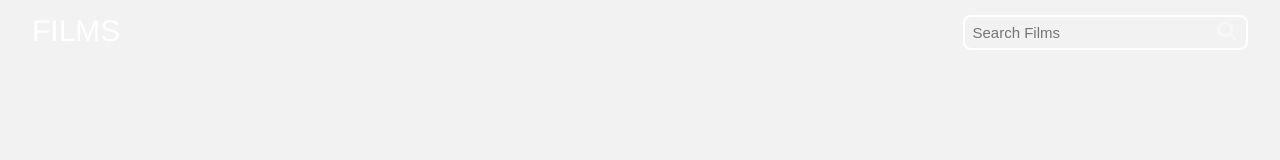
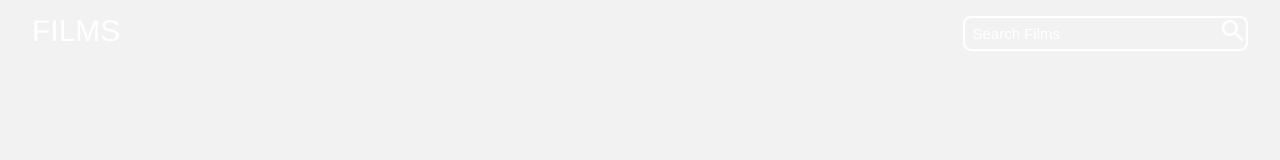
Before and after one commit to ElizaAghasyan/React-_JS_Films, a React (Create React App) app: page / in a window 1280 px wide. Shown: the top 160 px of the page. Built offline with nearby package versions, Linux system fonts and the light colour scheme; a web font is replaced by a local one.

Commit message:
React JS Films App - setting up CI and fixing some style issues

```diff
--- a/package.json
+++ b/package.json
@@ -3,7 +3,10 @@
   "version": "0.1.0",
   "private": true,
   "dependencies": {
-    "@ant-design/icons": "^4.7.0",
+    "@emotion/react": "^11.5.0",
+    "@emotion/styled": "^11.3.0",
+    "@mui/icons-material": "^5.0.5",
+    "@mui/material": "^5.0.6",
     "@reduxjs/toolkit": "^1.6.2",
     "@testing-library/jest-dom": "^5.15.0",
     "@testing-library/react": "^11.2.7",
@@ -12,7 +15,6 @@
     "@types/node": "^12.20.36",
     "@types/react": "^17.0.33",
     "@types/react-dom": "^17.0.10",
-    "antd": "^4.16.13",
     "axios": "^0.24.0",
     "node-sass": "^6.0.1",
     "react": "^17.0.2",
--- a/src/App.module.scss
+++ b/src/App.module.scss
@@ -10,7 +10,6 @@
   url("//db.onlinewebfonts.com/t/0d49fc455f4a8951a42daf952412a713.svg#Helvetica Neue")
   format("svg");
 }
-
 
 *,
 *::before,
--- a/src/App.tsx
+++ b/src/App.tsx
@@ -7,7 +7,7 @@ interface Props {}
 
 const App: React.FC<Props> = () => {
   return (
-    <div className={styles.app}>
+    <div className={styles}>
       <Home />
     </div>
   );
--- a/src/components/header/Header.module.scss
+++ b/src/components/header/Header.module.scss
@@ -1,6 +1,5 @@
 @import 'src/scss/mixin';
 @import 'src/scss/variables';
-
 
 .header_content {
   @include container;
@@ -11,13 +10,13 @@
     font-weight: 100;
     color: $white;
     text-transform: uppercase;
+    font-family: $font-family-bold;
   }
 
   div {
     position: relative;
     right: 0;
-      top: -1.5em;
-
+    top: 0.3em;
 
     input {
       border: 2px solid $white;
@@ -30,15 +29,11 @@
       position: absolute;
       color: $white;
       background: none;
+      z-index: 1;
+
+      &::placeholder {
+        color: $white;
       }
-
-      img {
-        position: absolute;
-        right: 1.2em;
-        top: 0.7em;
-        width: 1.8em
     }
-
   }
-
 }
--- a/src/components/header/Header.tsx
+++ b/src/components/header/Header.tsx
@@ -1,4 +1,4 @@
-import searchIcon from "../../assets/images/search.svg"
+import SearchOutlinedIcon from '@mui/icons-material/SearchOutlined';
 
 const styles = require("./Header.module.scss");
 
@@ -13,7 +13,7 @@ const Header: React.FC = (props) => {
                         placeholder='Search Films'
                         onChange={(e) => e.target.value}
                     />
-                    <img src={searchIcon} alt="search"/>
+                    <SearchOutlinedIcon style={{fontSize: '3em', color: '#fff'}}/>
                 </div>
             </div>
         </header>
```
Also changed, not shown: 1 other file (tests, documents, lock files or other folders). Lines whose indentation alone changed are shown as unchanged.
